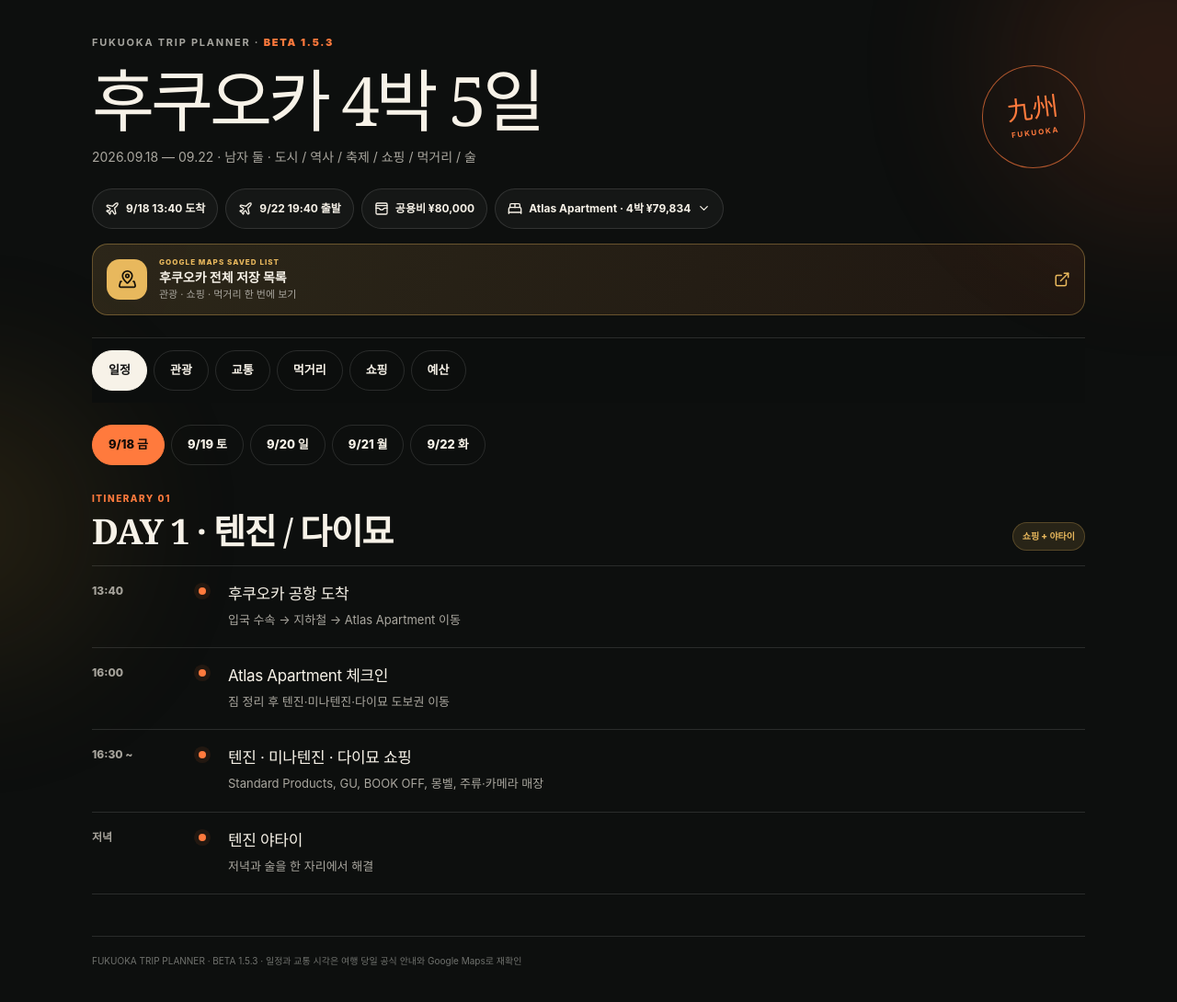
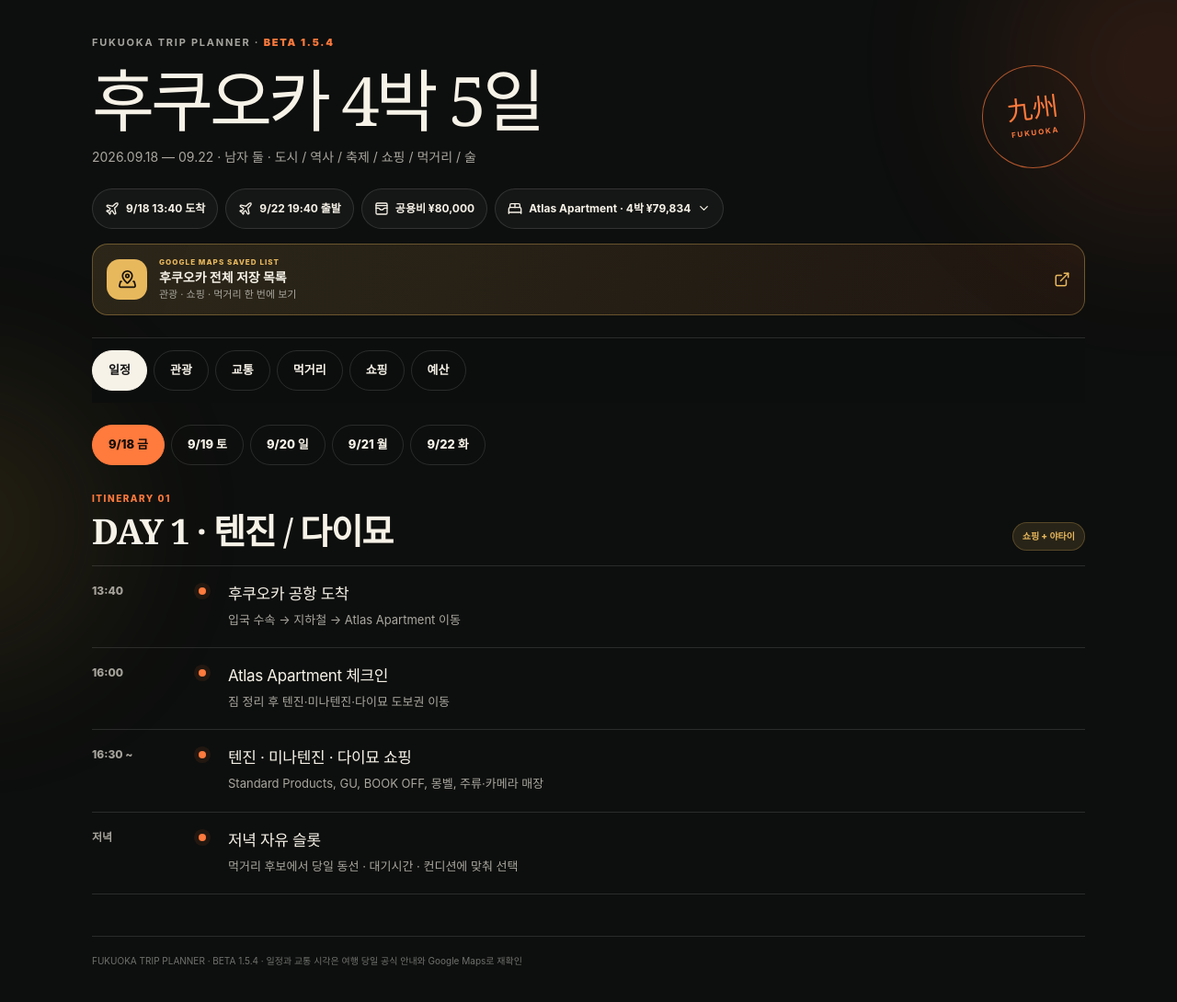
Before and after one commit to Jeong-jj/fukuoka-travel-plan, a React (Vite) app: page / in a window 1280 px wide. Shown: the top 1090 px of the page at 92% size. Built offline with nearby package versions, Linux system fonts and the light colour scheme.

Commit message:
Content: 저녁 일정을 자유 슬롯으로 변경

```diff
--- a/index.html
+++ b/index.html
@@ -8,7 +8,7 @@
       content="iPhone과 Galaxy에 최적화된 2026 후쿠오카 4박 5일 여행 플래너"
     />
     <link rel="icon" type="image/svg+xml" href="%BASE_URL%favicon.svg" />
-    <title>후쿠오카 4박 5일 · Beta 1.5.3</title>
+    <title>후쿠오카 4박 5일 · Beta 1.5.4</title>
   </head>
   <body>
     <div id="root"></div>
--- a/package.json
+++ b/package.json
@@ -1,6 +1,6 @@
 {
   "name": "fukuoka-trip-planner",
-  "version": "1.5.3",
+  "version": "1.5.4",
   "private": true,
   "packageManager": "pnpm@11.1.1",
   "engines": {
--- a/src/App.tsx
+++ b/src/App.tsx
@@ -14,13 +14,13 @@ const days = [
     ['13:40', '후쿠오카 공항 도착', '입국 수속 → 지하철 → Atlas Apartment 이동'],
     ['16:00', 'Atlas Apartment 체크인', '짐 정리 후 텐진·미나텐진·다이묘 도보권 이동'],
     ['16:30 ~', '텐진 · 미나텐진 · 다이묘 쇼핑', 'Standard Products, GU, BOOK OFF, 몽벨, 주류·카메라 매장'],
-    ['저녁', '텐진 야타이', '저녁과 술을 한 자리에서 해결'],
+    ['저녁', '저녁 자유 슬롯', '먹거리 후보에서 당일 동선 · 대기시간 · 컨디션에 맞춰 선택'],
   ]},
   { date: '9/19 토', title: 'DAY 2 · 후쿠오카성 / 오호리', state: '회복 + 시내', items: [
     ['늦은 오전', '여유 있게 하루 시작', '전날 이동 피로를 풀고 숙소 주변에서 브런치'],
     ['오후', '후쿠오카성터', '마이즈루공원과 성터를 천천히 산책'],
     ['오후', '오호리공원', '호수 산책 · 카페 · 휴식'],
-    ['저녁', '텐진 · 다이묘', '시내로 돌아와 저녁과 술'],
+    ['저녁', '저녁 자유 슬롯', '먹거리 후보에서 당일 동선 · 대기시간 · 컨디션에 맞춰 선택'],
   ]},
   { date: '9/20 일', title: 'DAY 3 · 히타', state: '핵심 원정', items: [
     ['09:00', '니시테츠 텐진 고속버스터미널', '예약 불필요 좌석정원제 · 연휴이므로 일찍 줄서기'],
@@ -28,7 +28,7 @@ const days = [
     ['점심', '히타마부시 센야', '10:30~16:30 · LO 15:30 · 2명 예약 불가, 현장 번호표'],
     ['오후', '삿포로 맥주공장', '일요일 정상 영업 · 무료 자유견학 + 유료 테이스팅 · 주문 마감 16:00'],
     ['15:20 ~', '琴ひら温泉 유메산스이', '일요일 11:00~21:00 · 최종접수 20:30 · 성인 ¥800 · 밝을 때 계곡 노천탕'],
-    ['17:00 ~', '히타 야키소바', '귀환 버스 시간을 보며 저녁'],
+    ['17:00 ~', '저녁 자유 슬롯', '히타 또는 후쿠오카 복귀 후 먹거리 후보 중 유동적으로 선택'],
     ['18:20', '히타 → 텐진 목표편', '19:50 도착 예상 · 놓치면 19:00 → 20:30 백업 막차'],
     ['비상', '택시 플랜 B', '히타→후쿠오카 약 ¥20,000~25,000+ · 고속도로비 별도 가능'],
   ]},
@@ -38,7 +38,7 @@ const days = [
     ['11시대', '미야지다케 신사 도착', '오쿠다리 13시 전후 시작 예상 · 공식 발표 후 분 단위 갱신'],
     ['오후', '미야지다케 축제 관람', '공휴일 혼잡 시 버스 대신 택시 플랜 B'],
     ['복귀', '후쿠마 → 하카타', '출발 직전 Google Maps로 실시간 최적 경로 재검색'],
-    ['저녁', '후쿠오카 저녁 + 2차 술집', '이번 여행에서 별도 2차를 잡는 날'],
+    ['저녁', '저녁 자유 슬롯', '먹거리 후보에서 당일 동선 · 대기시간 · 컨디션에 맞춰 선택'],
   ]},
   { date: '9/22 화', title: 'DAY 5 · 다자이후', state: '역사 + 귀국', items: [
     ['10:00', '체크아웃 → Bounce 짐 보관', '텐진역 인근 Tenjin Station North Exit · 앱 예약 · 짐 2개 ¥1,700'],
@@ -132,7 +132,7 @@ function FoodDirectory() { return <div className="food-regions">{foodRegions.map
 export default function App() {
   const [tab, setTab] = useState<Tab>('일정'); const [day, setDay] = useState(0); const [hotelOpen, setHotelOpen] = useState(false);
   return <main className="site-shell"><div className="ambient ambient-a"/><div className="ambient ambient-b"/><div className="wrap">
-    <header className="hero"><div className="eyebrow">FUKUOKA TRIP PLANNER · <strong>BETA 1.5.3</strong></div><div className="hero-row"><div><h1>후쿠오카<br className="mobile-break"/> 4박 5일</h1><p>2026.09.18 — 09.22 · 남자 둘 · 도시 / 역사 / 축제 / 쇼핑 / 먹거리 / 술</p></div><div className="stamp">九州<br/><span>FUKUOKA</span></div></div>
+    <header className="hero"><div className="eyebrow">FUKUOKA TRIP PLANNER · <strong>BETA 1.5.4</strong></div><div className="hero-row"><div><h1>후쿠오카<br className="mobile-break"/> 4박 5일</h1><p>2026.09.18 — 09.22 · 남자 둘 · 도시 / 역사 / 축제 / 쇼핑 / 먹거리 / 술</p></div><div className="stamp">九州<br/><span>FUKUOKA</span></div></div>
       <div className="meta-list"><span className="meta"><Plane size={16}/> 9/18 13:40 도착</span><span className="meta"><Plane size={16}/> 9/22 19:40 출발</span><span className="meta"><WalletCards size={16}/> 공용비 ¥80,000</span><button className="meta hotel-trigger" onClick={()=>setHotelOpen(v=>!v)} aria-expanded={hotelOpen}><BedDouble size={16}/> Atlas Apartment · 4박 ¥79,834 <ChevronDown size={15} className={hotelOpen?'rotate':''}/></button></div>
       {hotelOpen && <section className="hotel-panel"><div><span>확정 숙소</span><h2>Atlas Apartment</h2><p><MapPin size={15}/> 후쿠오카시 주오구 다이묘 1초메 1-9</p></div><dl><div><dt>체크인</dt><dd>9/18 16:00</dd></div><div><dt>체크아웃</dt><dd>9/22 10:00</dd></div><div><dt>숙박비</dt><dd>¥79,834 / 2인</dd></div><div><dt>1인 부담</dt><dd>¥39,917</dd></div></dl><p className="hotel-note">Tenjin-Minami역 약 550m · 히타/다자이후는 텐진 출발, 미야지다케는 하카타역 이동</p><a className="link-button" href="https://maps.google.com/?q=1-1-9+Daimyo+Chuo+Ward+Fukuoka" target="_blank" rel="noreferrer">Google Maps <ExternalLink size={15}/></a></section>}
       <a className="saved-map" href="https://maps.app.goo.gl/DgXaRUgMjiE5ZEkS9?g_st=i" target="_blank" rel="noreferrer"><span className="saved-map-icon"><MapPinned size={21}/></span><span className="saved-map-copy"><small>GOOGLE MAPS SAVED LIST</small><strong>후쿠오카 전체 저장 목록</strong><em>관광 · 쇼핑 · 먹거리 한 번에 보기</em></span><ExternalLink className="saved-map-arrow" size={18}/></a>
@@ -143,6 +143,6 @@ export default function App() {
       {tab==='관광'&&<><div className="section-head"><div><span>PLACES</span><h2>관광 포인트</h2></div></div><Cards rows={sights}/></>}{tab==='교통'&&<><div className="section-head"><div><span>TRANSIT</span><h2>교통 상세</h2></div></div><Cards rows={transport}/></>}{tab==='먹거리'&&<><div className="section-head"><div><span>FOOD</span><h2>지역별 먹거리 후보</h2></div></div><FoodDirectory/></>}
       {tab==='쇼핑'&&<><div className="section-head"><div><span>SHOPPING</span><h2>매장별 구매 목록</h2></div></div><div className="responsive-table"><div className="table-head"><span>매장</span><span>아이템</span><span>구매 기준</span></div>{shops.map(([a,b,c])=><div className="table-row" key={a}><div data-label="매장">{a}</div><div data-label="아이템">{b}</div><div data-label="구매 기준">{c}</div></div>)}</div><div className="market-links">{shopLinks.map(([name,href])=><a href={href} target="_blank" rel="noreferrer" key={name}>{name}<ExternalLink size={14}/></a>)}</div></>}
       {tab==='예산'&&<><div className="section-head"><div><span>BUDGET</span><h2>확정·예상 비용</h2></div><em>개인 쇼핑 별도</em></div><div className="budget-summary"><div><span>숙소 확정</span><strong>¥79,834</strong></div><div><span>공용비 목표</span><strong>¥80,000</strong></div><div><span>짐 보관</span><strong>¥1,700</strong></div></div><div className="responsive-table budget-table"><div className="table-head"><span>항목</span><span>산출</span><span>금액</span></div>{budgets.map(([a,b,c])=><div className="table-row" key={a}><div data-label="항목">{a}</div><div data-label="산출">{b}</div><div data-label="금액">{c}</div></div>)}</div></>}
-    </section><footer>FUKUOKA TRIP PLANNER · BETA 1.5.3 · 일정과 교통 시각은 여행 당일 공식 안내와 Google Maps로 재확인</footer>
+    </section><footer>FUKUOKA TRIP PLANNER · BETA 1.5.4 · 일정과 교통 시각은 여행 당일 공식 안내와 Google Maps로 재확인</footer>
   </div></main>;
 }
```
Also changed, not shown: 1 other file (tests, documents, lock files or other folders).
